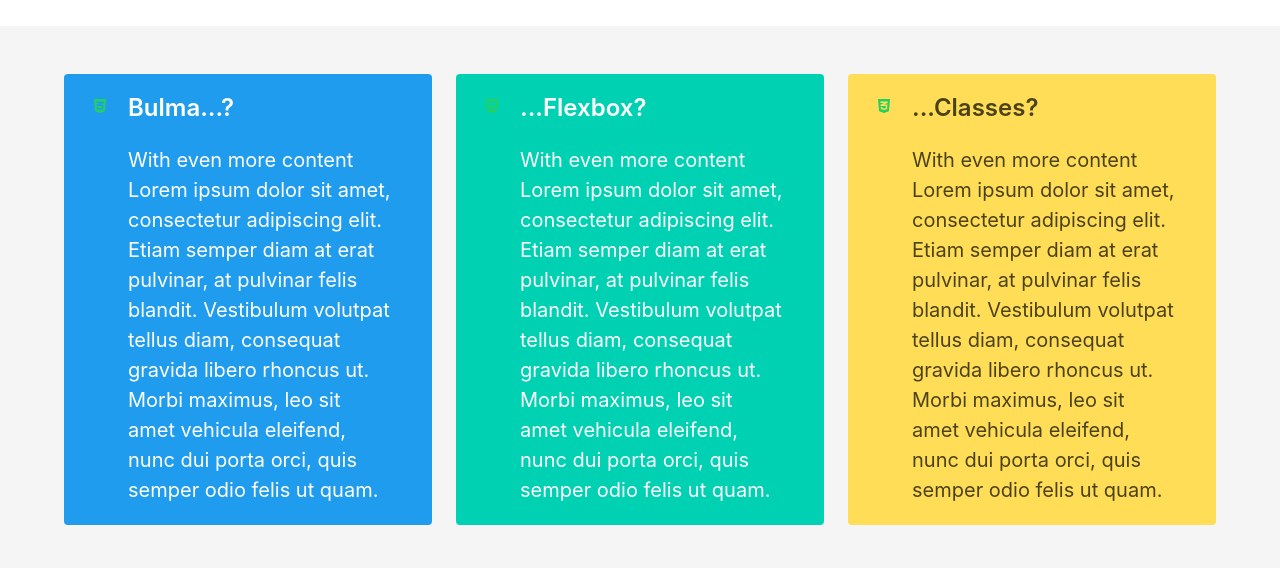
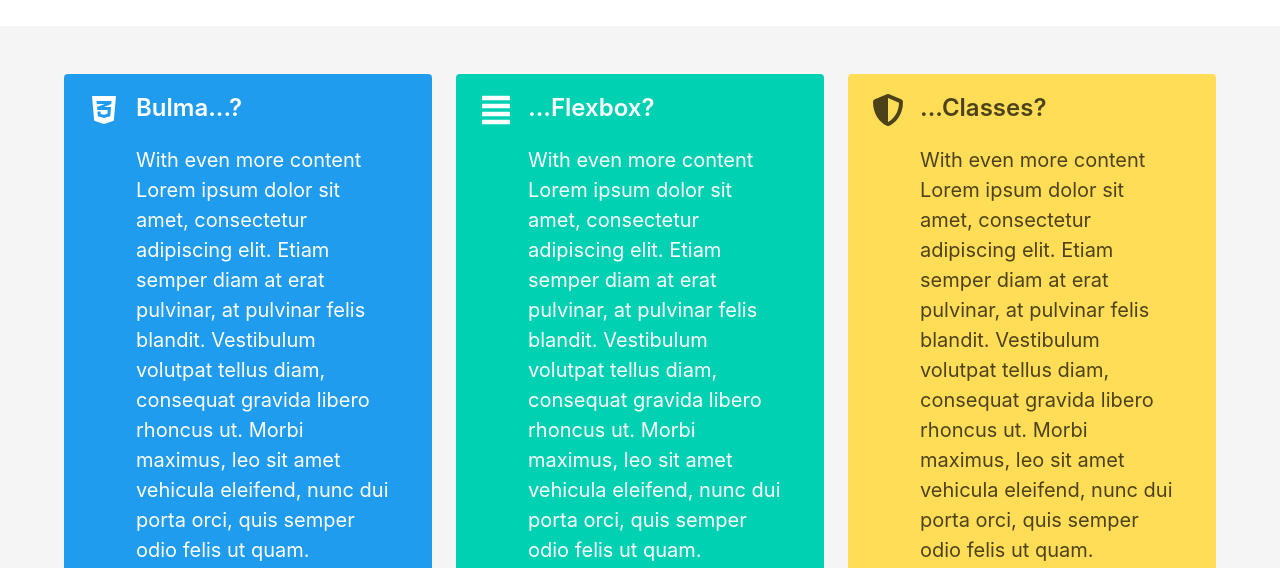
Before and after one commit to giaduc/techblog, a website: page contact.html in a window 1280 px wide. Shown: the part 247-815 px from the top of the page. Drawn offline with nearby package versions, Linux system fonts and the light colour scheme.

Commit message:
bulma media

```diff
--- a/contact.html
+++ b/contact.html
@@ -55,8 +55,8 @@
                 <div class="column">
                     <article class="media notification is-info">
                         <figure class="media-left">
-                            <span class="icon has-text-success">
-                                <i class="fab fa-css3-alt"></i>
+                            <span class="icon is-medium">
+                                <i class="fab fa-2x fa-css3-alt"></i>
                             </span>
                         </figure>
                         <div class="media-content">
@@ -72,8 +72,8 @@
                 <div class="column">
                     <article class="media notification is-primary">
                         <figure class="media-left">
-                            <span class="icon has-text-success">
-                                <i class="fab fa-css3-alt"></i>
+                            <span class="icon is-medium">
+                                <i class="fas fa-2x fa-align-justify"></i>
                             </span>
                         </figure>
                         <div class="media-content">
@@ -89,8 +89,8 @@
                 <div class="column">
                     <article class="media notification is-warning">
                         <figure class="media-left">
-                            <span class="icon has-text-success">
-                                <i class="fab fa-css3-alt"></i>
+                            <span class="icon is-medium">
+                                <i class="fas fa-2x fa-shield-alt"></i>
                             </span>
                         </figure>
                         <div class="media-content">
```
